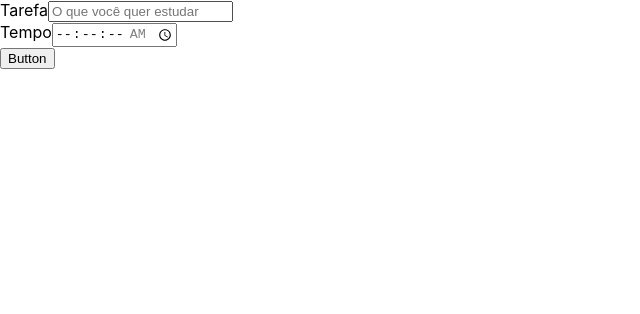
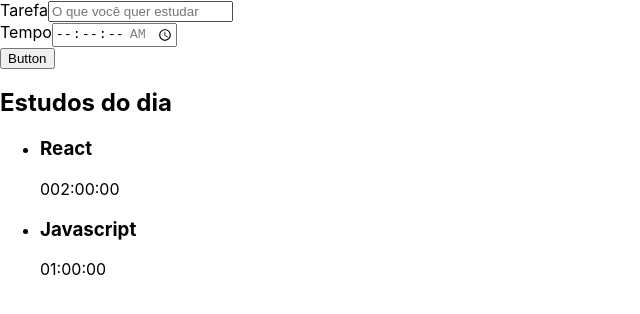
Before and after one commit to danielmota83/organizador_de_estudos, a React (Create React App) app: page / in a window 1280 px wide. Shown: the top 314 px of the page, without its empty margins (0-640 px from the left). Built offline with nearby package versions, Linux system fonts and the light colour scheme.

Commit message:
chore: creating List component

```diff
--- a/src/App.tsx
+++ b/src/App.tsx
@@ -1,10 +1,13 @@
 import React from 'react';
 import Form from './components/Form';
+import List from './components/List';
+
 
 function App() {
   return (
     <div className="App">
         <Form/>
+        <List/>
     </div>
   );
 }
--- /dev/null
+++ b/src/components/List/index.tsx
@@ -0,0 +1,31 @@
+import React  from "react";
+
+function List(){
+    return(
+        <aside>
+            <h2> Estudos do dia</h2>
+            <ul>
+                <li>
+                    <h3>
+                        React
+                    </h3>
+                    <span>
+                        002:00:00
+                    </span>
+                </li>
+                <li>
+                    <h3>
+                        Javascript
+                    </h3>
+                    <span>
+                       01:00:00
+                    </span>
+                </li>
+
+            </ul>
+
+        </aside>
+    )
+}
+
+export default List;
```
